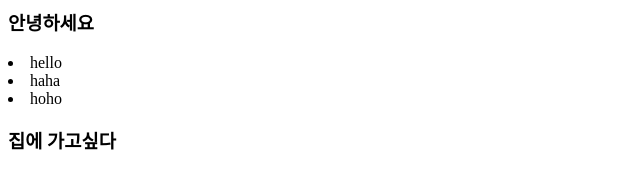
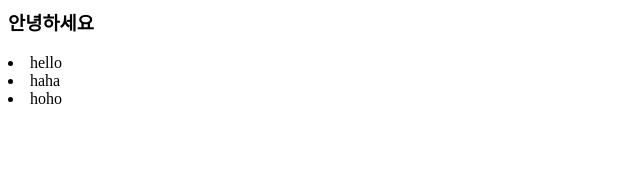
Before and after one commit to Jin-ys/hi, a plain HTML site: page index.html in a window 1280 px wide. Shown: the whole page, without its empty margins (0-640 px from the left). Drawn offline with Linux system fonts and the light colour scheme.

Commit message:
Revert " test-05-html만 수정"
This reverts commit 67e3f4f6b9015ea998f5ba16675b10e1d3504001.

```diff
--- a/index.html
+++ b/index.html
@@ -10,6 +10,6 @@
 			<li>haha</li>
 			<li>hoho</li>
 		</div>
-		<h3>집에 가고싶다</h3>
+
 	</body>
 </html>
```
